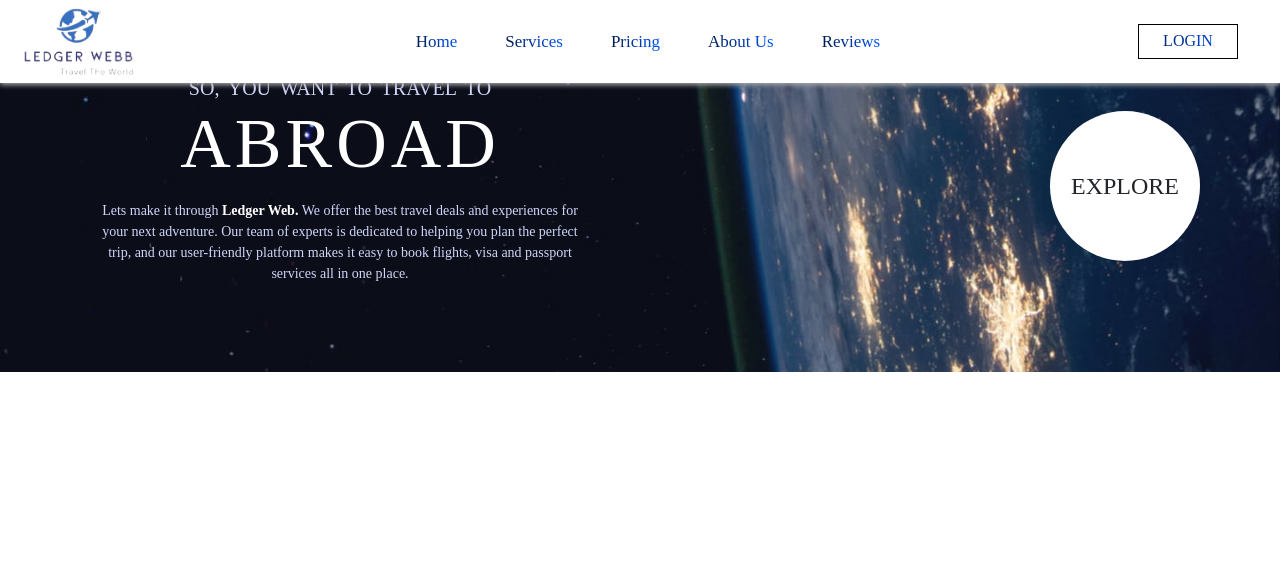
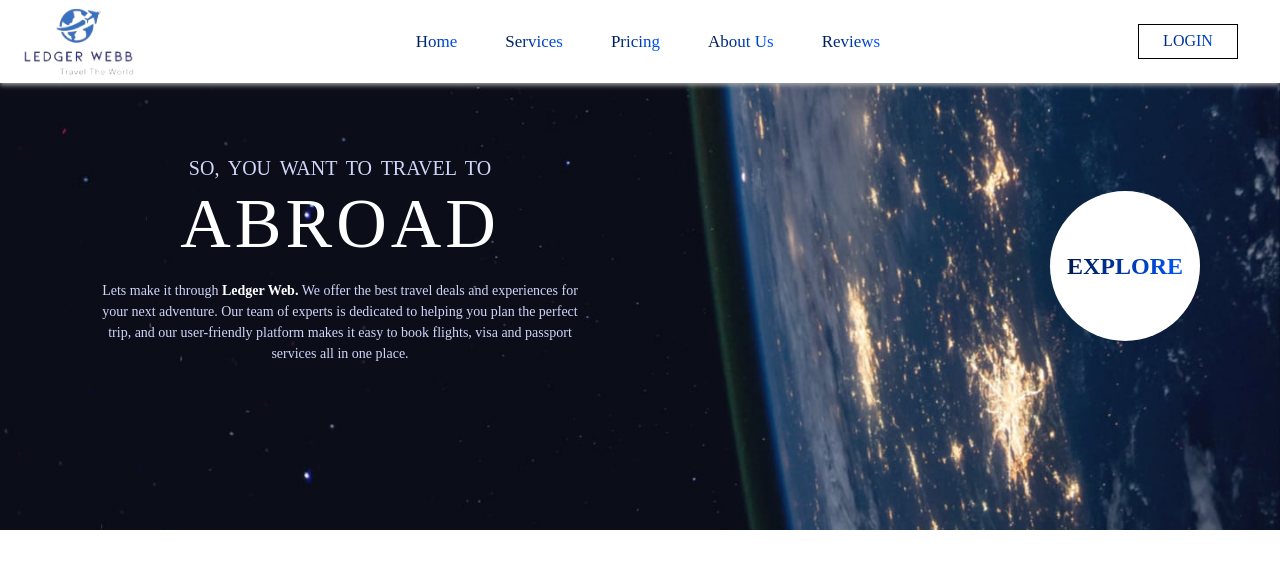
Before and after one commit to Fajarudheen-PA/ledgerWeb-travels-React, a React (Create React App) app: page / in a window 1280 px wide. Shown: the top 568 px of the page. Built offline with nearby package versions, Linux system fonts and the light colour scheme.

Commit message:
updated banner

```diff
--- a/src/components/Banner/Banner.css
+++ b/src/components/Banner/Banner.css
@@ -3,7 +3,10 @@
   background-image: url("../../../assets/background-home-mobile.jpg");
   background-size: cover;
   width: 100%;
-  height: auto;
+  min-height: 450px;
+  position: absolute;
+  top: 80px;
+  margin: 0 auto;
 }
 .banner__wrap {
   display: flex;
@@ -54,6 +57,7 @@
   text-align: center;
   transform: translate(-50%, -50%);
   animation: dance 1s ease-in-out infinite;
+  text-decoration: none;
 }
 @keyframes dance {
   0% {
@@ -74,10 +78,15 @@
 }
 .banner__explore-p {
   font-size: 24px;
+  font-weight: 600;
   margin-bottom: unset;
+  background: linear-gradient(90deg, #001a4d, #0055ff);
+  -webkit-background-clip: text;
+          background-clip: text;
+  color: transparent;
 }
 
-@media (min-width: 376px) and (max-width: 768px) {
+@media (min-width: 601px) and (max-width: 768px) {
   .banner {
     background-image: url("../../../assets/background-home-tablet.jpg");
   }
--- a/src/components/Banner/Banner.js
+++ b/src/components/Banner/Banner.js
@@ -1,5 +1,6 @@
 import React from 'react'
 import './Banner.scss'
+import { Link } from 'react-router-dom'
 
 function Banner() {
   return (
@@ -12,9 +13,9 @@ function Banner() {
                     <p className='banner__desc'>Lets make it through <span style={{fontWeight:'600', color:'white'}}>Ledger Web.</span> We offer the best travel deals and experiences for your next adventure. Our team of experts is dedicated to helping you plan the perfect trip, and our user-friendly platform makes it easy to book flights, visa and passport services all in one place.</p>
                 </div>
                 <div className='banner__right'>
-                    <div className='banner__explore-bg'>
+                    <Link to='/' className='banner__explore-bg'>
                         <p className='banner__explore-p'>EXPLORE</p>
-                    </div>
+                    </Link>
                 </div>
             </div>
         </div>
--- a/src/components/Banner/Banner.scss
+++ b/src/components/Banner/Banner.scss
@@ -6,8 +6,10 @@
     background-image: url('../../../assets/background-home-mobile.jpg');
     background-size: cover;
     width: 100%;
-    height: auto;
-    // height: 100vh;
+    min-height: 450px;
+    position: absolute;
+    top: 80px;
+    margin: 0 auto;
 
     &__wrap{
         display: flex;
@@ -62,6 +64,7 @@
         // top: 20%;
         transform: translate(-50%, -50%);
         animation: dance 1s ease-in-out infinite;
+        text-decoration: none;
     }
 
     @keyframes dance {
@@ -84,7 +87,11 @@
 
     &__explore-p{
         font-size: $spacer-4;
+        font-weight: $font-semi-bold;
         margin-bottom: unset;
+        background: linear-gradient(90deg,#001a4d,#0055ff);
+        background-clip: text;
+        color: transparent;
     }
 }
 
```
Also changed, not shown: src/components/NavBar/NavBar.css (+36 -27 lines), 2 other files (tests, documents, lock files or other folders).
